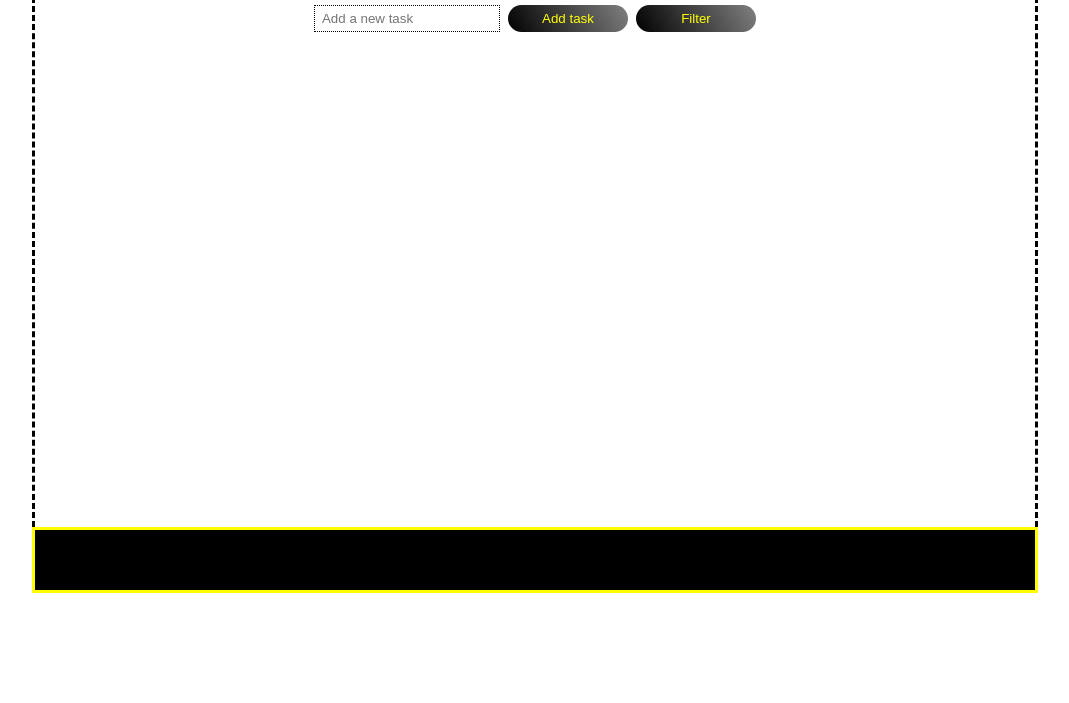
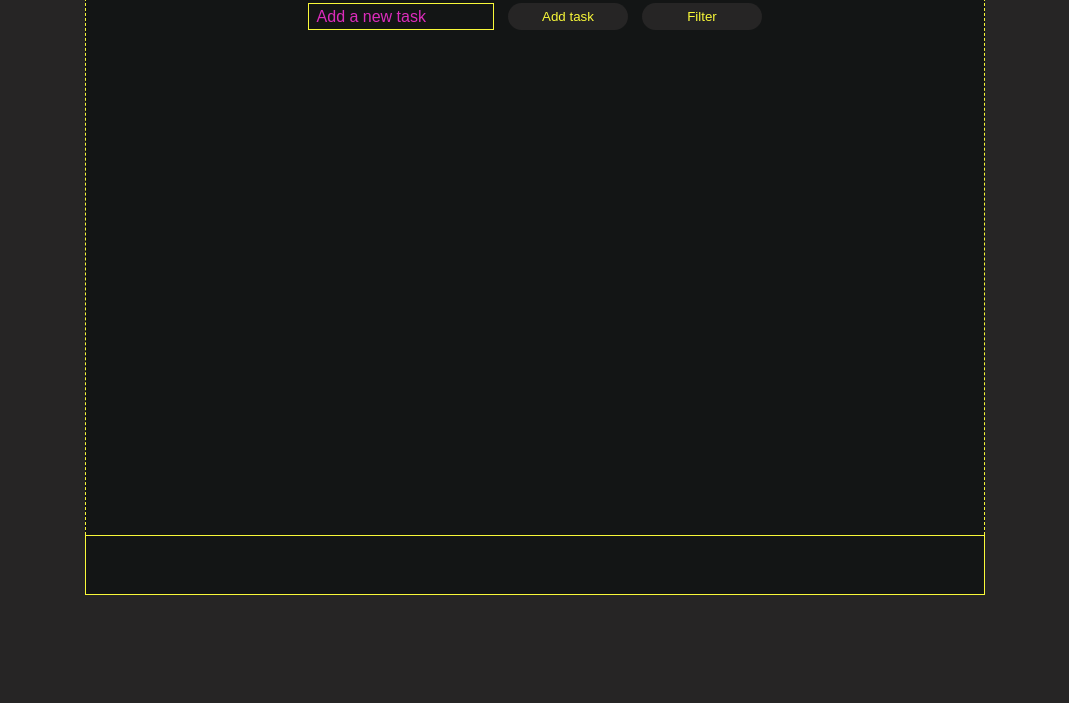
Before and after one commit to Garik587/To-Do-List, a plain HTML site: page index.html in a window 1280 px wide. Shown: the part 97-800 px from the top of the page, without its empty margins (105-1174 px from the left). Drawn offline with Linux system fonts and the light colour scheme; a web font is replaced by a local one.

Commit message:
add animation,change css file and change design

```diff
--- a/css/style.css
+++ b/css/style.css
@@ -11,28 +11,50 @@
 *{
     padding: 0;
     margin: 0;
+    box-sizing: border-box;
+}
+
+/* -----VARIEBLS----- */
+
+@property --angle{
+    syntax:"<angle>";
+    initial-value:0deg;
+    inherits:false;
 }
 
 :root{
-    --black:black;
-    --yellow:yellow;
-    --shadow_pink:rgb(242, 46, 206);
+    --black:#131515;
+    --backColor:#262525;
+    --yellow:#f8f839;
+    --shadow_pink:#f22ece;
+}
+
+/* ------ANIMATIONS------ */
+
+@keyframes buttonAnime{
+    to{
+        --angle:360deg;;
+    }from{
+        --angle:0deg;
+    }
 }
 
 body{
     display:flex;
     flex-direction:column;
     align-items:center;
+    background-color:var(--backColor);
+    padding:10px;
 }
+
 /* --------------HEADER-------------- */
 #header{
     display:flex;
     justify-content:center;
     align-items:center;
-    width:1000px;
+    width:900px;
     height:80px;
-    margin-top:8px;
-    border:3px solid var(--yellow);
+    border:1px solid var(--yellow);
     background-color:var(--black);
 }
 
@@ -46,38 +68,73 @@ body{
 
 /*-------------MAIN--------- */
 #main{
-    width:1000px;
+    width:900px;
     min-height:500px;
-    border:3px dashed var(--black);
+    border:1px dashed var(--yellow);
     border-top:none;
     border-bottom:none;
+    padding:10px;
+    background-color: var(--black);
+    z-index:1;
+}
+
+button{
+    position: relative;
+    width:120px;
+    border:none;
+    border-radius:20px;
+    background: var(--backColor);
+    color:var(--yellow);
+    cursor: pointer;
+}
+
+button::after,
+button::before{
+    content:"";
+    position: absolute;
+    background:conic-gradient(from var(--angle),transparent 20%,var(--yellow));
+    width:100%;
+    height:100%;
+    top:50%;
+    left:50%;
+    transform:translate(-50%,-50%);
+    border-radius:20px;
+    z-index:-1;
+    padding:2px;
+    opacity: 0;
+}
+
+button::before{
+    filter: blur(2px);
+}
+
+button:hover::after,
+button:hover::before{
+    opacity: 1;
+    animation:buttonAnime 2.5s infinite ease-in;
 }
 
 /*----USER DATA---- */
 #main > .user_data{
     display:flex;
+    justify-content:center;
     width:100%;
-    justify-content:center;
-    margin-top:8px;
+    gap:14px;
 }
 
 #main > .user_data > .add_task{
+    all:unset;
     padding-left:4px;
     width: 180px;
     height:25px;
-    border: 1px dotted var(--black);
-    margin:0px 4px;
+    border: 1px solid var(--yellow);
+    color:var(--shadow_pink)
 }
 
-#main > .user_data > .btns{
-    width:120px;
-    border:none;
-    border-radius:20px;
-    background:linear-gradient(60deg,black,gray);
-    color:var(--yellow);
-    margin:0px 4px;
-    cursor: pointer;
-    transition:0.5s;
+#main > .user_data > .add_task::placeholder{
+    color:var(--shadow_pink);
+    font-family:"Liber-Regular",sans-serif;
+    opacity:0.9;
 }
 
 /* ----LIST---- */
@@ -95,62 +152,54 @@ body{
 
 #main > .list > .item{
     display:grid;
-    grid-template-columns:60px 310px 80px;
+    grid-template-columns:30px 310px 80px;
     grid-template-rows:50px 20px;
     grid-template-areas:
         "check task btn"
         ". date .";
     justify-items:center;
     align-items:center;
-    width:450px;
+    width:420px;
     height:70px;
-    border:1px solid var(--black);
+    border:1px solid var(--yellow);
 }
 
 #main > .list > .item > .check{
     cursor: pointer;
-    width:25px;
-    height:25px;
+    width:20px;
+    height:20px;
     grid-area:check;
 }
 
 #main > .list > .item > .text{
     font-family: "Liber-Regular", sans-serif;
-    letter-spacing:1px;
-    word-spacing:3px;
+    color:var(--yellow);
     font-size:22px;
     grid-area:task;
     justify-self:start;
 }
 
 #main > .list > .item > .remove{
-    color:var(--yellow);
-    background:linear-gradient(60deg,black,gray);
     height:25px;
     width:60px;
-    cursor: pointer;
-    border:none;
-    border-radius:20px;
-    transition:0.5s;
     grid-area:btn;
 }
 
 #main > .list > .item > .date_text{
     width:250px;
     height:20px;
+    color:var(--yellow);
     grid-area:date;
 }
-button:hover{
-    opacity:0.8;
-}
 
+/*-------------FOOTER--------- */
 #footer{
     display: flex;
     flex-direction: column;
     justify-content:center;
-    width:1000px;
+    width:900px;
     height:60px;
-    border:3px solid var(--yellow);
+    border:1px solid var(--yellow);
     background-color:var(--black);
 }
 
```
